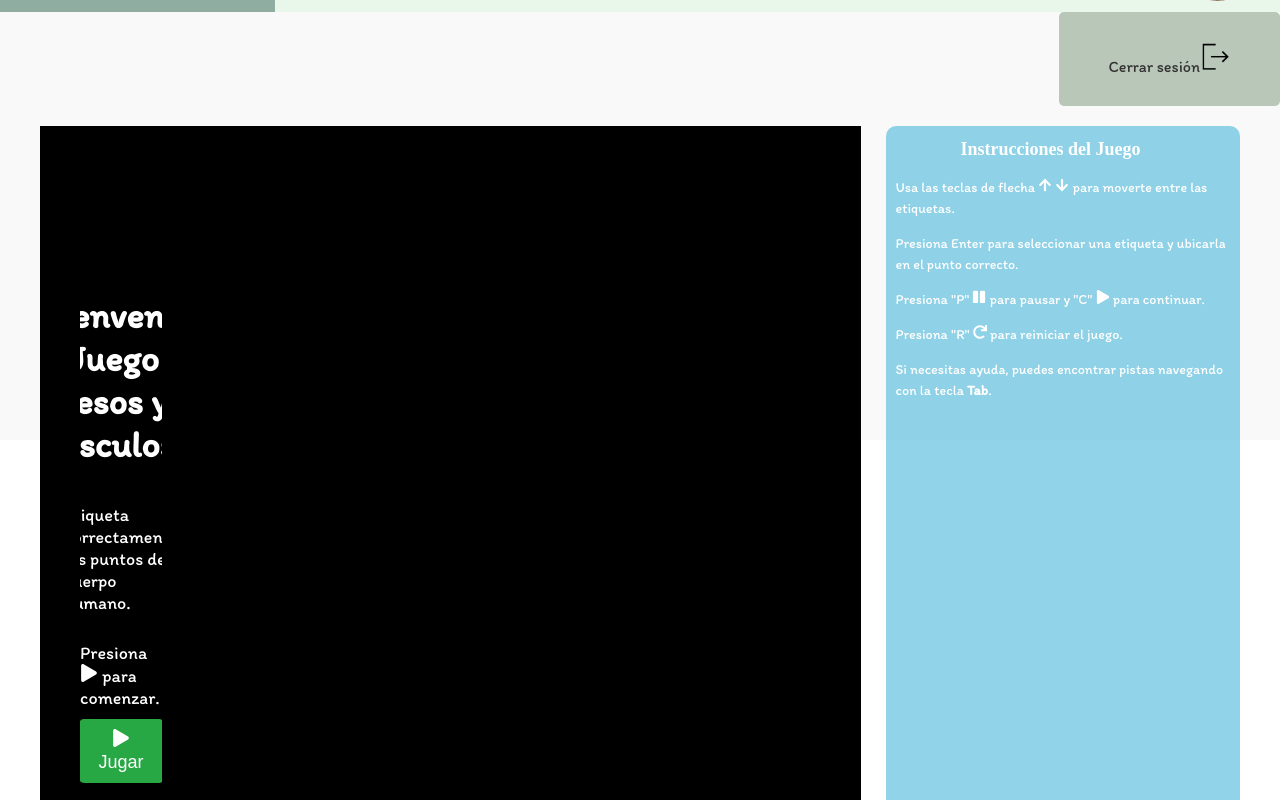
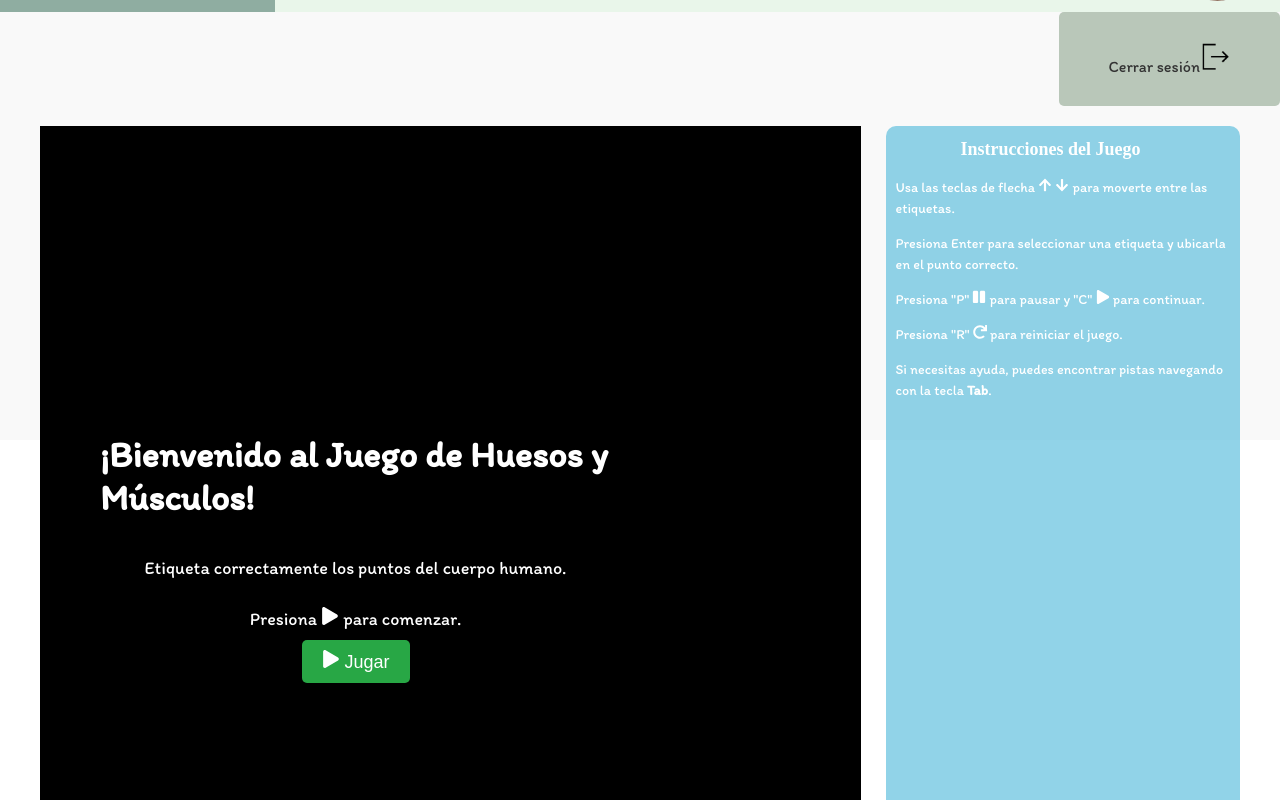
Before and after one commit to LoreleyNayely/FunQuiz, a React (Create React App) app in the folder frontend/: page /muscles-bones in a window 1280 px wide. Shown: the part 360-1160 px from the top of the page. Built offline with nearby package versions, Linux system fonts and the light colour scheme.

Commit message:
muscles-bones-game

```diff
--- a/frontend/src/pages/muscles-bones/game-muscles-bones/Game.css
+++ b/frontend/src/pages/muscles-bones/game-muscles-bones/Game.css
@@ -148,16 +148,15 @@
   }
 
   .overlay-screen {
-	position: absolute;
 	top: 0;
 	left: 0;
-	width: 100%;
-	height: 100vh;
+	width: 100%;               /* Ocupa todo el ancho de la pantalla */
+	height: 100vh;             /* Ocupa toda la altura visible */
 	background-color: rgba(0, 0, 0, 0.75);
 	display: flex;
 	flex-direction: column;
-	justify-content: center;
-	align-items: center;
+	justify-content: center;   /* Centra verticalmente el contenido */
+	align-items: center;       /* Centra horizontalmente el contenido */
 	color: white;
   }
 
```
